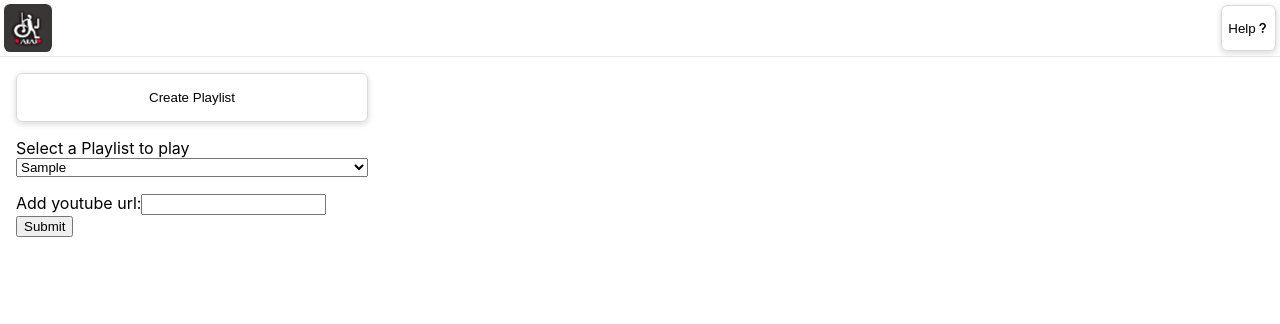
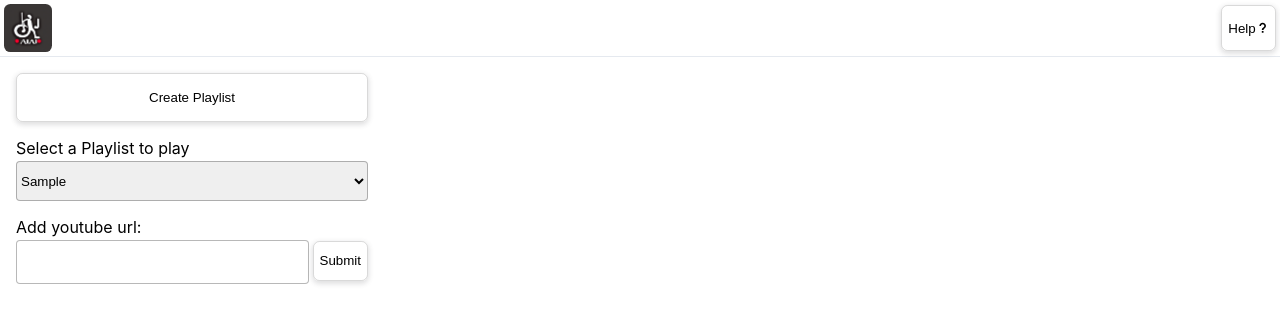
Before and after one commit to shoolpani-dubey/bajaao, a React (Create React App) app: page / in a window 1280 px wide. Both pictures are taken after typing "Sample" into the empty fields and a click on the button "Save". Shown: the top 324 px of the page. Built offline with nearby package versions, Linux system fonts and the light colour scheme.

Commit message:
Added support for adding items to playlist. Also improved the playlist styling

```diff
--- a/src/App.tsx
+++ b/src/App.tsx
@@ -85,9 +85,11 @@ function App() {
       const dataToPush:PlaylistIntfData = {
           name: parsedResp.title,
           url: data.url,
-          thumbnail: parsedResp.thumbnail_url
+          thumbnail: parsedResp.thumbnail_url,
+          key: new Date().getTime()
       };
       foundPlaylist.data.push(dataToPush);
+      playlist[foundPlaylistIndex] = foundPlaylist;
       setPlaylist([
         ...playlist
       ]);
--- a/src/components/playlist/index.module.css
+++ b/src/components/playlist/index.module.css
@@ -80,3 +80,29 @@
     padding: 0.5rem;
     margin: 0.2rem 0;
 }
+.playlistDropDownContainerSelect{
+    height: 2.5rem;
+    border-radius: 0.25rem;
+    border-color: #00000047;
+    margin-top: 0.2rem;
+}
+.playlistDropDownContainerInputWrapper{
+    display: flex;
+    align-items: center;
+}
+.playlistDropDownContainerInput{
+    height: 2.5rem;
+    border-radius: 0.25rem;
+    margin-top: 0.2rem;
+    border: 1px solid #00000047;
+    flex-basis: 100%;
+}
+.playlistDropDownContainerInputButton{
+    background: none;
+    border-radius: 0.4rem;
+    cursor: pointer;
+    box-shadow: 0 2px 5px 1px rgba(64,60,67,.16);
+    border: 1px solid #00000026;
+    height: 2.5rem;
+    margin-left: 0.2rem;
+}
--- a/src/components/playlist/index.tsx
+++ b/src/components/playlist/index.tsx
@@ -4,7 +4,7 @@ import { PlaylistIntf, PlaylistIntfData } from '../../globalTypes';
 
 const Playlist = (props:any) => {
     const [playlistName, setPlaylistName] = useState('');
-    const [selectedPlaylist, setSelectedPlaylist] = useState<number>(0);
+    const [selectedPlaylist, setSelectedPlaylist] = useState<number|undefined>(undefined);
     const [selectedPlaylistData, setSelectedPlayListData] = useState<PlaylistIntfData[]|null>(null);
     const [openCreatePlaylist, setOpenCreatePlaylist] = useState(false);
     const [toAddYTUrl, setToAddYTUrl] = useState('');
@@ -24,13 +24,13 @@ const Playlist = (props:any) => {
         if(!event?.target?.value){
             return;
         }
-        console.log("Ch:",event.target.value);
-        setSelectedPlaylist(event.target.value);
-        const selectedPlaylistFiltered:PlaylistIntf = props.playlist.find((e:PlaylistIntf)=>e.key===event.target.value);
-        if(!selectedPlaylistFiltered){
-            return;
-        }
-        setSelectedPlayListData(selectedPlaylistFiltered.data);
+        const value = Number(event.target.value);
+        console.log("Ch:",typeof(value));
+        setSelectedPlaylist(value);
+        console.log("PP:",props.playlist);
+        const selectedPlaylistFiltered:PlaylistIntf = props.playlist.find((e:PlaylistIntf)=>e.key===value);
+        console.log("Found:",selectedPlaylistFiltered);
+        setSelectedPlayListData(selectedPlaylistFiltered?.data);
     };
     const _openCreatePlaylist = () => {
         setOpenCreatePlaylist(true);
@@ -40,6 +40,7 @@ const Playlist = (props:any) => {
             playlist:selectedPlaylist,
             url: toAddYTUrl
         });
+        setToAddYTUrl('');
     };
     const _handleItemPlay = (data:PlaylistIntfData) => {
         props.onPlayItem(data);
@@ -48,9 +49,11 @@ const Playlist = (props:any) => {
     useEffect(()=>{
         if((props.playlist && Array.isArray(props.playlist) && props.playlist.length>0)){
             setOpenCreatePlaylist(false);
-            const selectedPlaylistFiltered:PlaylistIntf = props.playlist[0];
-            setSelectedPlaylist(selectedPlaylistFiltered.key);
-            setSelectedPlayListData(selectedPlaylistFiltered.data);
+            if(!selectedPlaylist){
+                const selectedPlaylistFiltered:PlaylistIntf = props.playlist[0];
+                setSelectedPlaylist(selectedPlaylistFiltered.key);
+                setSelectedPlayListData(selectedPlaylistFiltered.data);
+            }
         }else{
             setOpenCreatePlaylist(true);
         }
@@ -86,6 +89,7 @@ const Playlist = (props:any) => {
                     <label>Select a Playlist to play
                     </label>
                     <select
+                        className={playlistStyle.playlistDropDownContainerSelect}
                             onChange={_handlePlaylistChange}
                             value={selectedPlaylist}>
                         {props.playlist.map((ele:PlaylistIntf)=>{
@@ -99,8 +103,14 @@ const Playlist = (props:any) => {
             <div>
                 <div>
                     <label>Add youtube url:</label>
-                    <input value={toAddYTUrl} onChange={(event:React.ChangeEvent<any>)=>{setToAddYTUrl(event.target.value)}} />
-                    <button onClick={_handleOnAddYTUrl}>Submit</button>
+                    <div className={playlistStyle.playlistDropDownContainerInputWrapper}>
+                        <input
+                            className={playlistStyle.playlistDropDownContainerInput}
+                            value={toAddYTUrl} onChange={(event:React.ChangeEvent<any>)=>{setToAddYTUrl(event.target.value)}} />
+                        <button
+                            className={playlistStyle.playlistDropDownContainerInputButton}
+                            onClick={_handleOnAddYTUrl}>Submit</button>
+                    </div>
                 </div>
                 {selectedPlaylistData
                 && Array.isArray(selectedPlaylistData)
@@ -109,6 +119,7 @@ const Playlist = (props:any) => {
                     {selectedPlaylistData.map(e=>{
                         return (
                             <button
+                                key={e.key}
                                 onClick={()=>{_handleItemPlay(e)}}
                                 className={playlistStyle.playlistDropDownContainerList}>
                                 <img
--- a/src/globalTypes/index.ts
+++ b/src/globalTypes/index.ts
@@ -1,4 +1,5 @@
 interface PlaylistIntfData{
+    key:number,
     name?:string,
     url: string,
     thumbnail?:string
```
